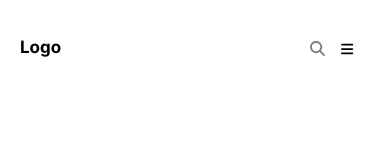
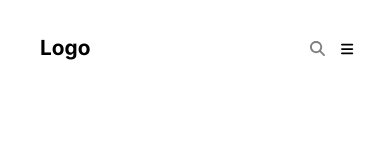
Before and after one commit to Faiaz-Rahman/k5new, a Next.js app: page /auth/register in a window 390 px wide. Shown: the top 160 px of the page. Built offline with nearby package versions, Linux system fonts and the light colour scheme.

Commit message:
__primary setup

```diff
--- a/package.json
+++ b/package.json
@@ -16,6 +16,7 @@
     "@fortawesome/react-fontawesome": "^0.2.2",
     "@reduxjs/toolkit": "^2.2.5",
     "@types/react-redux": "^7.1.33",
+    "firebase": "^10.12.4",
     "framer-motion": "^11.2.6",
     "next": "14.2.3",
     "react": "^18",
--- a/src/app/_components/Header/index.tsx
+++ b/src/app/_components/Header/index.tsx
@@ -17,7 +17,11 @@ import Link from 'next/link'
 
 import { bottom_navbar_items, nav_menu_list } from '@/app/_constants'
 import { useEffect, useState } from 'react'
-import { Router, useRouter } from 'next/router'
+
+import { useRouter } from 'next/navigation'
+
+import { useSelector } from 'react-redux'
+import { RootState } from '@/lib/store'
 
 export default function Head() {
     const [showLoginDropdown, setShowLoginDropdown] =
@@ -33,6 +37,9 @@ export default function Head() {
     }
 
     const [seeAll, setSeeAll] = useState<boolean>(false)
+
+    // const { value } = useSelector((state: RootState) => state.auth)
+    // console.log(value)
 
     // useEffect(() => {
     //     console.log(menuPressed)
@@ -54,19 +61,20 @@ export default function Head() {
             "
         >
             {/* mobile responsive navbar > logo container */}
-            <div
+            <Link
                 className="h-full w-2/5 items-center flex
-                    pl-[20px] lg:hidden
+                    pl-10 lg:hidden
                 "
+                href={'/'}
             >
                 <p
                     className="text-black font-bold
-                        text-[17px]
+                        text-[1.3rem]
                     "
                 >
                     Logo
                 </p>
-            </div>
+            </Link>
 
             {/* mobile responive navbar > icons container */}
             <div
@@ -393,9 +401,6 @@ s                    items-center gap-3 w-full mr-7 border-r
                                                                     nav_menu_list.length -
                                                                         1
                                                                 ) {
-                                                                    console.log(
-                                                                        'mouse entering'
-                                                                    )
                                                                     setSeeAll(
                                                                         true
                                                                     )
@@ -403,7 +408,7 @@ s                    items-center gap-3 w-full mr-7 border-r
                                                             }}
                                                         >
                                                             <p
-                                                                className="font-medium text-black text-[16px]
+                                                                className="font-medium text-black text-xs
 
                                                             "
                                                             >
@@ -446,9 +451,6 @@ s                    items-center gap-3 w-full mr-7 border-r
                                                 `}
                                                     onMouseLeave={() => {
                                                         if (seeAll) {
-                                                            console.log(
-                                                                'mouse leaving'
-                                                            )
                                                             setSeeAll(
                                                                 false
                                                             )
@@ -545,9 +547,6 @@ s                    items-center gap-3 w-full mr-7 border-r
                                             href={'/auth/login'}
                                             onClick={() => {
                                                 // router.push('/auth/login')
-                                                console.log(
-                                                    'login to this website'
-                                                )
                                             }}
                                             className="hover:underline text-black
                                                 font-medium
@@ -568,9 +567,6 @@ s                    items-center gap-3 w-full mr-7 border-r
                                                 // router.push(
                                                 //     'auth/register'
                                                 // )
-                                                console.log(
-                                                    'sign up to this website'
-                                                )
                                             }}
                                             href={'/auth/register'}
                                             className="font-medium text-black
--- a/src/app/auth/register/page.tsx
+++ b/src/app/auth/register/page.tsx
@@ -179,15 +179,15 @@ export default function Register() {
                         outline-none border-2 border-gray-200
                         pl-4 rounded-md"
                     labelStyle="text-[--login-text-color] font-normal
-                text-[.8rem] text-left"
+                        text-[.8rem] text-left"
                     wrapperStyle="w-4/6 mt-3 relative
-                    lg:w-[75%]
-                "
+                        lg:w-[75%]
+                    "
                     onChange={(e) => setConfPass(e.target.value)}
                 >
                     <div
                         className="w-8 h-full flex
-                    items-center absolute right-0 top-0 mt-2"
+                            items-center absolute right-0 top-0 mt-2"
                         onClick={() => {
                             setShowConfpass((prev) => !prev)
                         }}
@@ -224,7 +224,12 @@ export default function Register() {
                             setAgreeToTerms((prev) => !prev)
                         }}
                     />
-                    <label className="font-semibold text-black">
+                    <label
+                        className="font-semibold text-black"
+                        onClick={() => {
+                            setAgreeToTerms((prev) => !prev)
+                        }}
+                    >
                         I agree to the Terms, Policies and Fees.
                     </label>
                 </div>
```
Also changed, not shown: src/utils/firebase.ts (added, +25 -0 lines), 1 other file (tests, documents, lock files or other folders).
